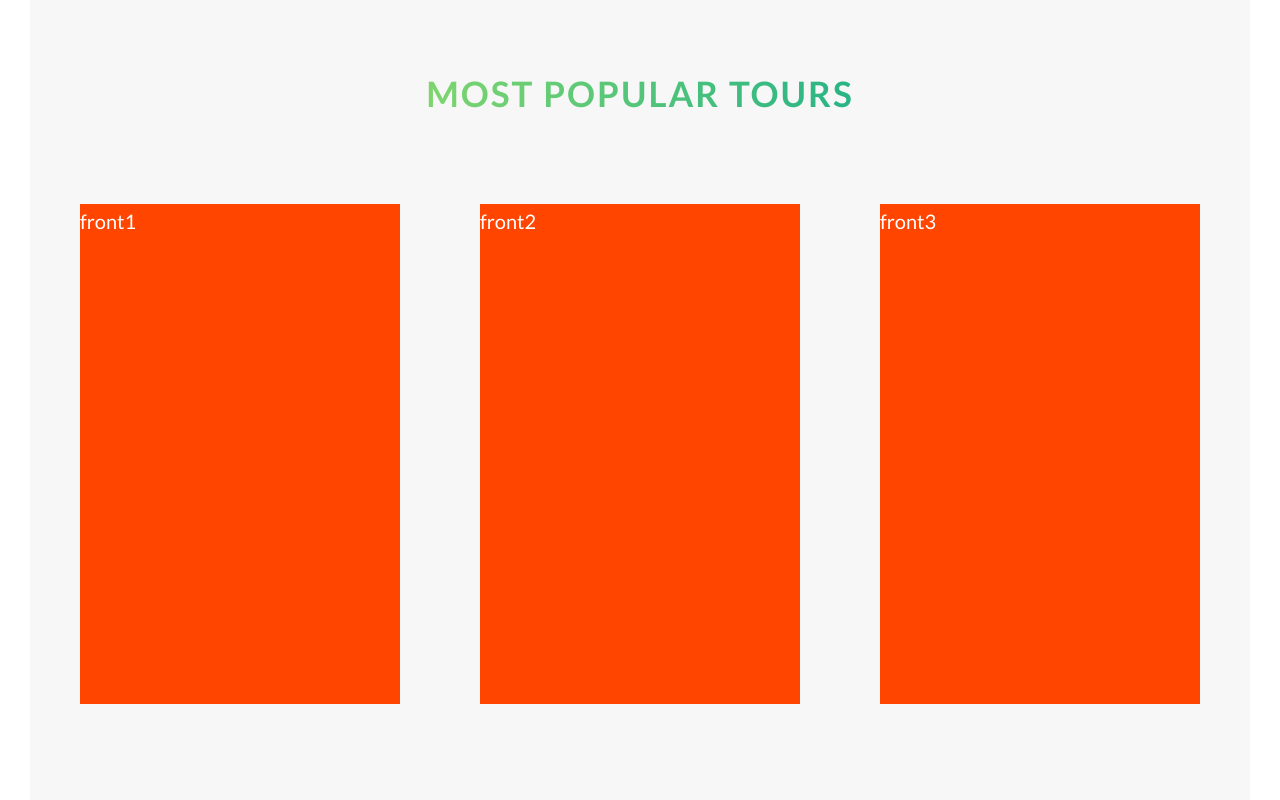
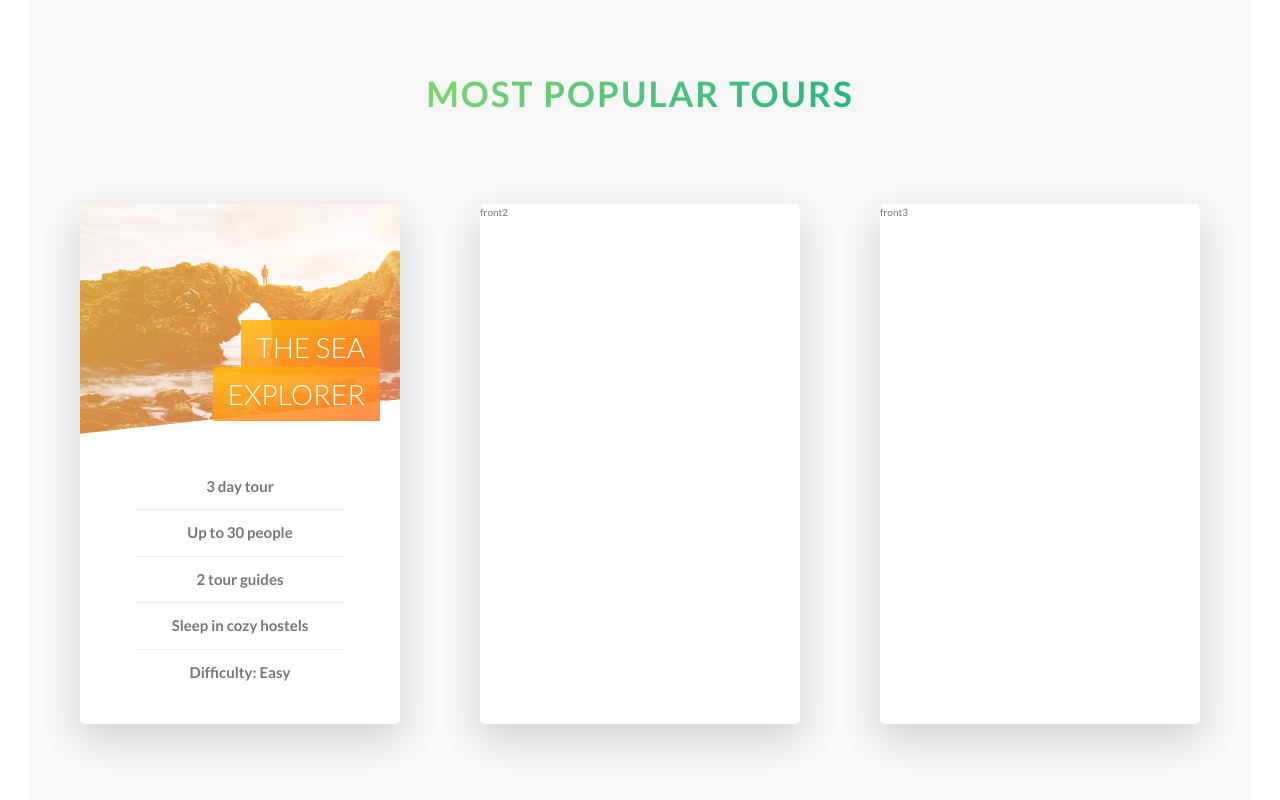
Before and after one commit to Byoung730/AdvancedCSS-SASS, a website: page Natours/WIP/index.html in a window 1280 px wide. Shown: the part 2299-3099 px from the top of the page. Drawn offline with Linux system fonts and the light colour scheme.

Commit message:
1st tours card front complete

```diff
--- a/Natours/WIP/index.html
+++ b/Natours/WIP/index.html
@@ -118,10 +118,32 @@
         <div class="col1-of-3">
           <div class="card">
             <div class="card__side card__side--front">
-              front1
+              <div class="card__picture card__picture--1">
+                &nbsp;
+              </div>
+              <div class="card__heading">
+                <span class="card__heading--span card__heading--span--1">
+                  The Sea Explorer
+                </span>
+              </div>
+              <h4 class="card__details">
+                <ul>
+                  <li>3 day tour</li>
+                  <li>Up to 30 people</li>
+                  <li>2 tour guides</li>
+                  <li>Sleep in cozy hostels</li>
+                  <li>Difficulty: Easy</li>
+                </ul>
+              </h4>
             </div>
-            <div class="card__side card__side--back card__side--back-1">
-              back1
+            <div class="card__side card__side--back card__side--back--1">
+              <div class="card__cta">
+                <div class="card__price-box">
+                  <p class="card__price--only">Only</p>
+                  <p class="card__price--value">$297</p>
+                </div>
+                <a href="#" class="btn">Book now!</a>
+              </div>
             </div>
           </div>
         </div>
@@ -130,7 +152,7 @@
             <div class="card__side card__side--front">
               front2
             </div>
-            <div class="card__side card__side--back card__side--back-2">
+            <div class="card__side card__side--back card__side--back--2">
               back2
             </div>
           </div>
@@ -140,7 +162,7 @@
             <div class="card__side card__side--front">
               front3
             </div>
-            <div class="card__side card__side--back card__side--back-3">
+            <div class="card__side card__side--back card__side--back--3">
               back3
             </div>
           </div>
--- a/Natours/WIP/sass/abstracts/_variables.scss
+++ b/Natours/WIP/sass/abstracts/_variables.scss
@@ -5,6 +5,7 @@ $color-primary-light: #7ed56f;
 $color-primary-dark: #28b485;
 $color-gray-dark: #777;
 $color-gray-light-1: #f7f7f7;
+$color-gray-light-2: #eee;
 $color-white: #fff;
 $color-black: #000;
 $color-secondary-light: #ffb900;
--- a/Natours/WIP/sass/components/_card.scss
+++ b/Natours/WIP/sass/components/_card.scss
@@ -2,48 +2,115 @@
     perspective: 150rem;
     -moz-perspective: 150rem;
     position: relative;
-    height: 50rem;
+    height: 52rem;
 
     &__side {
 
         background-color: orangered;
-        height: 50rem;
+        height: 52rem;
         transition: all .8s ease;
-        font-size: 2rem;
-        color: #fff;
         position: absolute;
         top: 0;
         left: 0;
         width: 100%;
         backface-visibility: hidden;
+        border-radius: 5px;
+        overflow: hidden;
+        box-shadow: 0 1.5rem 4rem rgba($color-black, .15);
 
         &--front {
-            background-color: orangered;
+            background-color: $color-white;
         }
 
         &--back {
             transform: rotateY(180deg);
 
-            &-1 {
+            &--1 {
                 background-image: linear-gradient(to right bottom, rgba($color-secondary-light, 0.8), rgba($color-secondary-dark, 0.8));
             }
 
-            &-2 {
+            &--2 {
                 background-image: linear-gradient(to right bottom, rgba($color-primary-light, 0.8), rgba($color-primary-dark, 0.8));
             }
 
-            &-3 {
+            &--3 {
                 background-image: linear-gradient(to right bottom, rgba($color-tertiary-light, 0.8), rgba($color-tertiary-dark, 0.8));
             }
         }
     }
 
     &:hover &__side--front {
-        transform: rotateY(180deg);
+        transform: rotateY(-180deg);
     }
 
     &:hover &__side--back {
         transform: rotateY(0);
     }
 
+    &__picture {
+        background-size: cover;
+        height: 23rem;
+        background-blend-mode: screen;
+        -webkit-clip-path: polygon(0 0, 100% 0, 100% 85%, 0 100%);
+        clip-path: polygon(0 0, 100% 0, 100% 85%, 0 100%);
+
+
+        &--1 {
+            background-image: linear-gradient(to right bottom, rgba($color-secondary-light, 0.8), rgba($color-secondary-dark, 0.8)), url(../img/nat-5.jpg);
+        }
+
+        &--2 {
+            background-image: url(../img/nat-5.jpg);
+        }
+
+        &--3 {
+            background-image: url(../img/nat-5.jpg);
+        }
+    }
+
+    &__heading {
+        font-size: 2.8rem;
+        font-weight: 300;
+        text-transform: uppercase;
+        color: $color-white;
+        position: absolute;
+        text-align: right;
+        top: 12rem;
+        right: 2rem;
+        width: 75%;
+    }
+
+    &__heading--span {
+        padding: 1rem 1.5rem;
+        -webkit-box-decoration-break: clone;
+        box-decoration-break: clone;
+
+        &--1 {
+            background-image: linear-gradient(to right bottom, rgba($color-secondary-light, .85), rgba($color-secondary-dark, .85))
+        }
+    }
+
+    &__details {
+        padding: 3rem;
+
+        ul {
+            list-style: none;
+            width: 80%;
+            margin: 0 auto;
+
+            li {
+                text-align: center;
+                font-size: 1.5rem;
+                padding: 1rem;
+
+                &:not(:last-child) {
+                    border-bottom: 1px solid $color-gray-light-2;
+                }
+            }
+
+        }
+
+
+    }
+
 }
--- a/Natours/WIP/sass/layout/_header.scss
+++ b/Natours/WIP/sass/layout/_header.scss
@@ -4,6 +4,7 @@
   background-size: cover;
   background-position: top;
   position: relative;
+  -webkit-clip-path: polygon(0 0, 100% 0, 100% 75vh, 0 95vh);
   clip-path: polygon(0 0, 100% 0, 100% 75vh, 0 95vh);
 
   &__logo-box {
```
Also changed, not shown: Natours/WIP/css/style.css.
